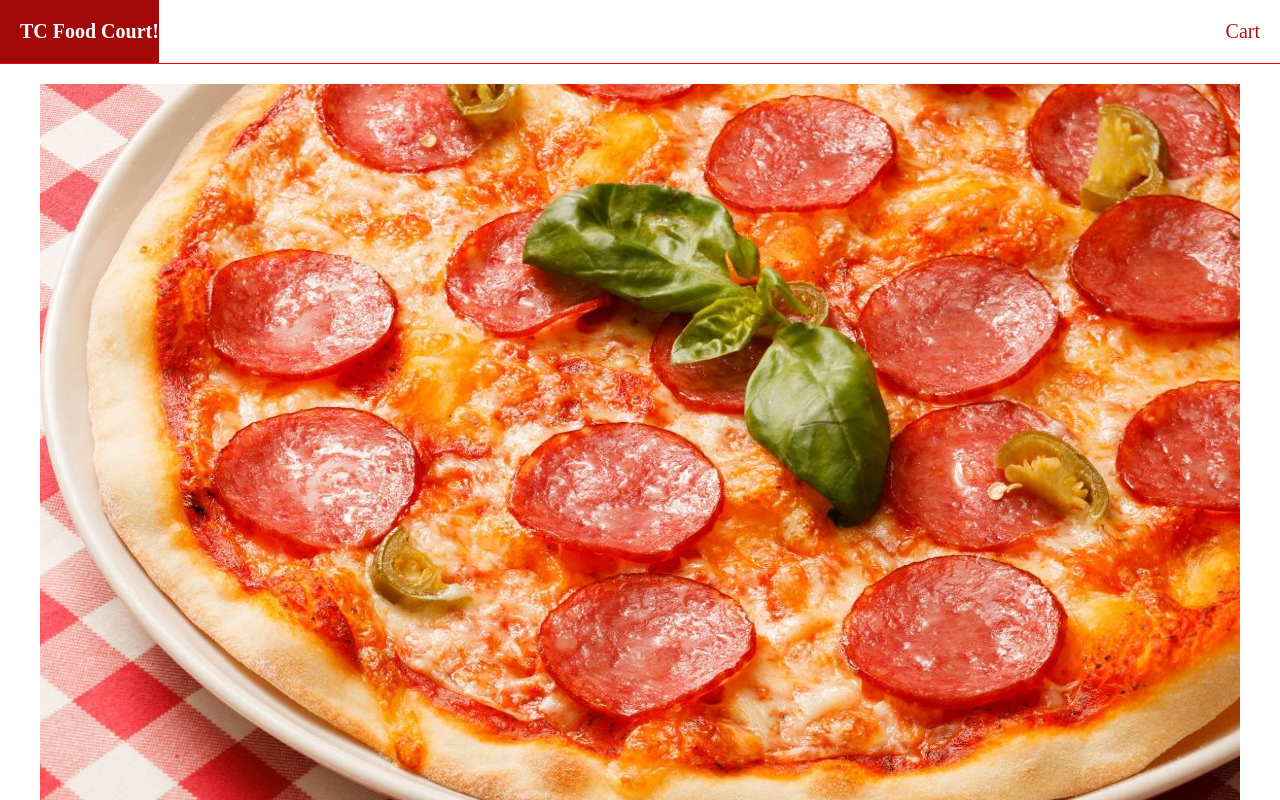
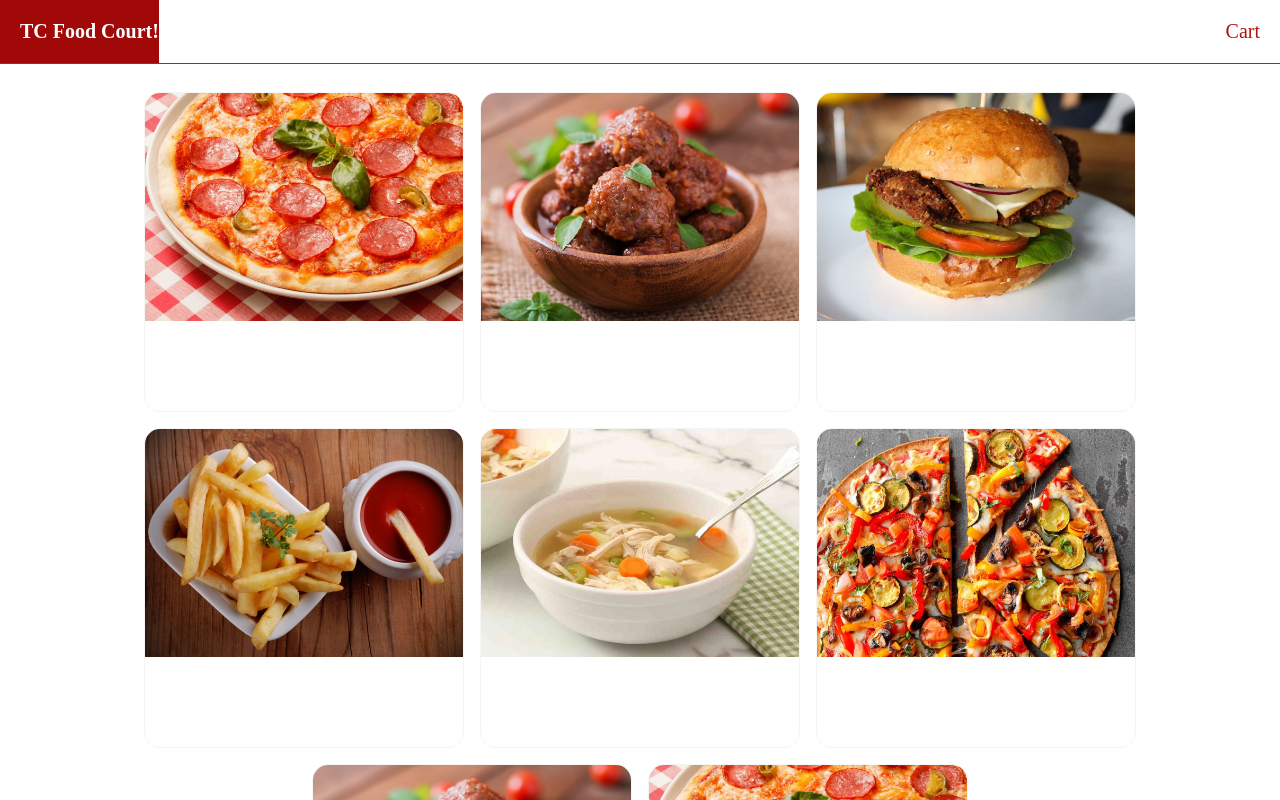
Before and after one commit to ImVikasJi/Food-Court, an Angular app: page / in a window 1280 px wide. Shown: the top 800 px of the page. Built offline with nearby package versions, Linux system fonts and the light colour scheme.

Commit message:
Styled the images in homecomponent.css

```diff
--- a/src/app/home/home.component.css
+++ b/src/app/home/home.component.css
@@ -0,0 +1,26 @@
+ul{
+    display: flex;
+    list-style-type: none;
+    flex-wrap: wrap;
+    align-items: center;
+    justify-content: center;
+    padding: 0;
+}
+
+ul li a{
+    height: 20rem;
+    width: 20rem;
+    border: 1px solid whitesmoke;
+    border-radius: 1rem;
+    margin: 0.5rem;
+
+    display: flex;
+    flex-direction: column;
+    overflow: hidden;
+    color: tomato;
+}
+
+li a:hover{
+    opacity: 0.9;
+    cursor: pointer;
+}
--- a/src/app/home/home.component.html
+++ b/src/app/home/home.component.html
@@ -1,5 +1,7 @@
-<ul>
+<ul >
     <li *ngFor="let food of foods">
-        <img src="{{food}}" alt="food images">
+        <a href="">
+            <img src="{{food}}" alt="food images">
+        </a>
     </li>
 </ul>
--- a/src/styles.css
+++ b/src/styles.css
@@ -11,6 +11,10 @@
     box-sizing: border-box;
 }
 
+html{
+    font-size: 16px;
+}
+
 body{
     margin: 0;
     font-family:  'Times New Roman', Times, serif;
```
